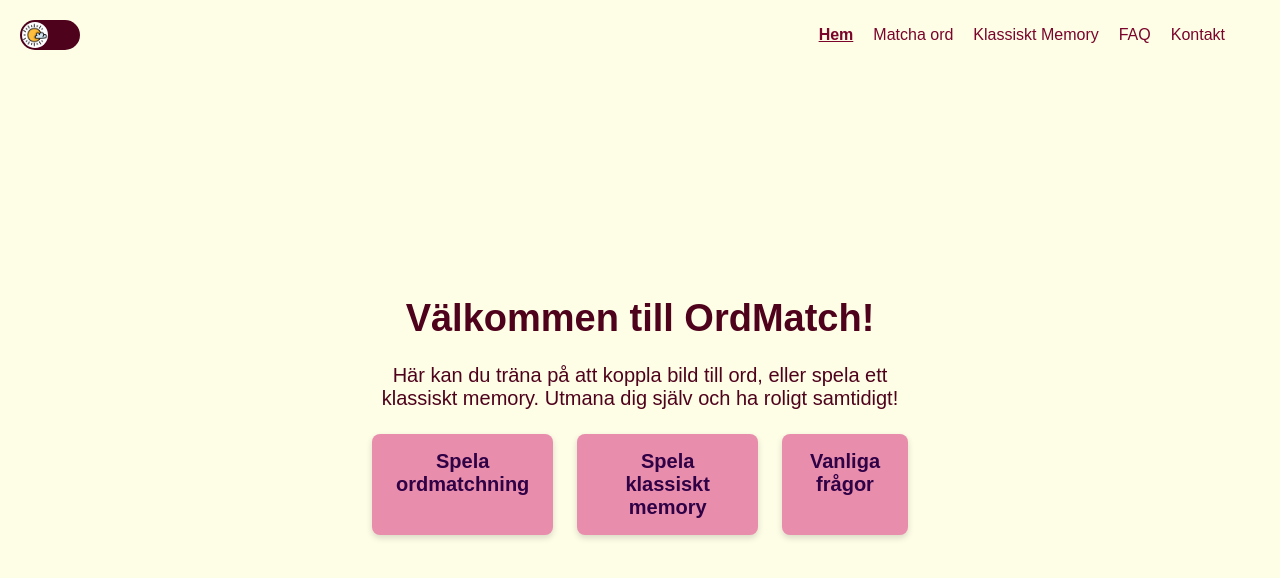
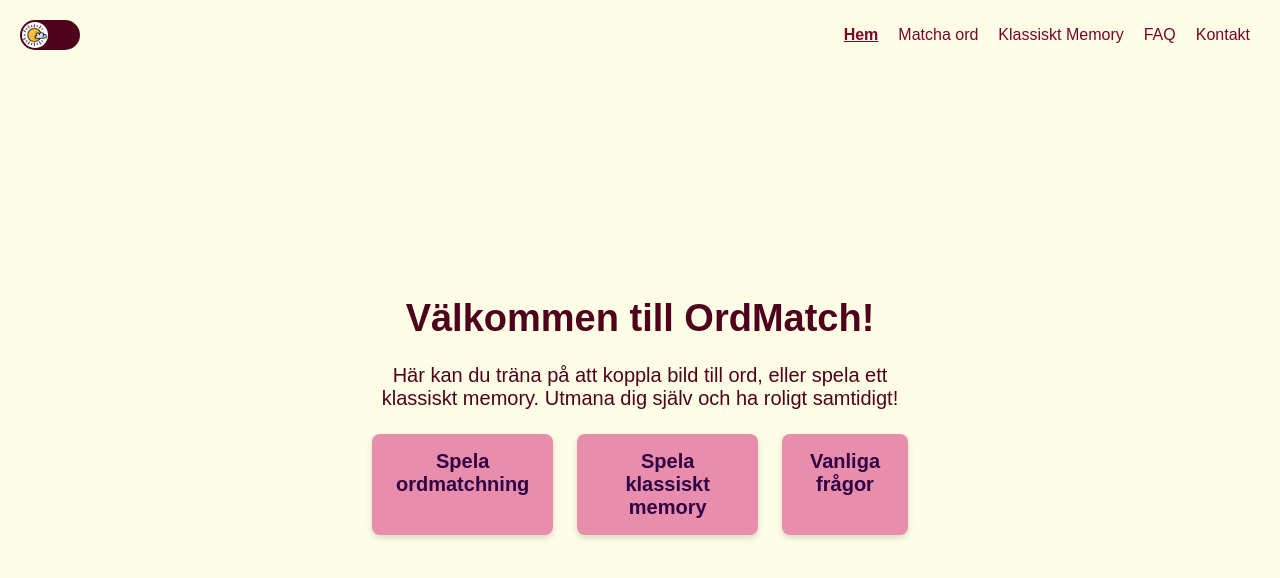
Before and after one commit to annkar73/wordmatch, a React (Vite) app: page / in a window 1280 px wide. Shown: the top 578 px of the page. Built offline with nearby package versions, Linux system fonts and the light colour scheme; no server answers.

Commit message:
adjust bg color and margins

```diff
--- a/src/Components/Header.tsx
+++ b/src/Components/Header.tsx
@@ -12,7 +12,7 @@ const HeaderContainer = styled.header`
   top: 0;
   left: 0;
   width: 100%;
-  background-color: ${(props) => props.theme.headerBg};
+  background-color: transparent;
   color: ${(props) => props.theme.headerText};
   display: flex;
   justify-content: space-between;
@@ -36,7 +36,7 @@ const CenterSection = styled.div`
 const RightSection = styled.div`
   display: flex;
   justify-content: flex-end;
-  margin-right: 35px;
+  margin-right: 10px;
 `;
 
 const Title = styled.h1`
```
